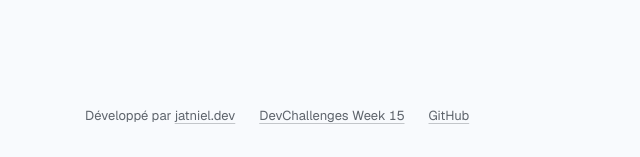
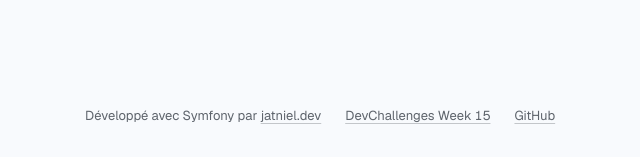
Before and after one commit to jatniel/MeteoDash, a Symfony app: template templates/base.html.twig in a window 1280 px wide. Shown: the part 643-800 px from the top of the page, without its empty margins (16-656 px from the left). Run offline with Twig, Linux system fonts and the light colour scheme; the template is opened without the code that fills it, so the values that code supplies are empty; style sheets or scripts are compiled from the project's sources; some libraries are stand-ins or nearby versions.

Commit message:
Footer credit now reads "Développé avec Symfony par jatniel.dev"

```diff
--- a/templates/base.html.twig
+++ b/templates/base.html.twig
@@ -46,7 +46,7 @@
 
         <footer class="footer">
             <p>
-                <span>Développé par <a href="https://jatniel.dev" target="_blank" rel="noopener noreferrer">jatniel.dev</a></span>
+                <span>Développé avec Symfony par <a href="https://jatniel.dev" target="_blank" rel="noopener noreferrer">jatniel.dev</a></span>
                 <a href="https://devchallenges.yoandev.co/challenge/2026-week-15/" target="_blank" rel="noopener noreferrer">DevChallenges Week 15</a>
                 <a href="https://github.com/jatniel/MeteoDash" target="_blank" rel="noopener noreferrer">GitHub</a>
             </p>
```
